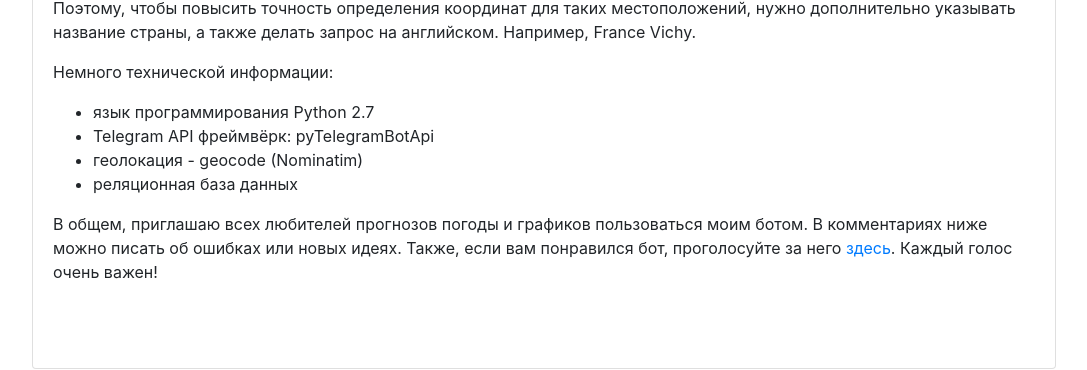
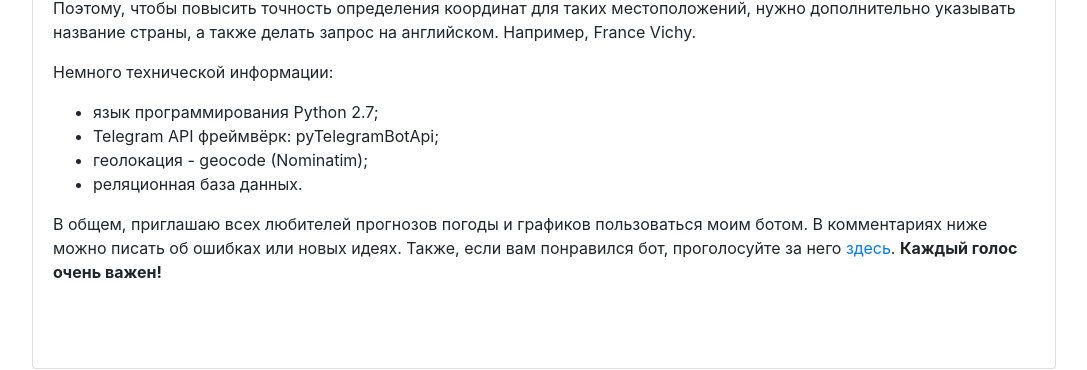
Before and after one commit to Gooman-rus/gooman-rus.github.io, a Jekyll site: the page built from _posts/2017-09-09-telegram-weather-bot.md, in a window 1280 px wide and 900 px high, scrolled down 1950 px. Shown: the part 506-876 px from the top of the window, without its empty margins (96-1183 px from the left). Built offline with Jekyll 4.4.1, drawn with Linux system fonts in a browser that asks for light colours; nearby versions of some CDN libraries; comment, search, counter and statistics services are not loaded.

```diff
--- a/_posts/2017-09-09-telegram-weather-bot.md
+++ b/_posts/2017-09-09-telegram-weather-bot.md
@@ -34,10 +34,10 @@ keywords: telegram, bot, chat, weather, forecast, прогноз, погоды,
 В мире много маленьких городов с одинаковыми названиями. Поэтому, чтобы повысить точность определения координат для таких местоположений, нужно дополнительно указывать название страны, а также делать запрос на английском. Например, France Vichy.
 
 Немного технической информации:
-- язык программирования Python 2.7
-- Telegram API фреймвёрк: pyTelegramBotApi
-- геолокация - geocode (Nominatim)
-- реляционная база данных
+- язык программирования Python 2.7;
+- Telegram API фреймвёрк: pyTelegramBotApi;
+- геолокация - geocode (Nominatim);
+- реляционная база данных.
 
 В общем, приглашаю всех любителей прогнозов погоды и графиков пользоваться моим ботом. В комментариях ниже можно писать об ошибках или новых идеях.
-Также, если вам понравился бот, проголосуйте за него <a href="https://storebot.me/bot/thelairbot" target="_blank" title="Прогноз погоды Telegram bot - рейтинг">здесь</a>. Каждый голос очень важен!
+Также, если вам понравился бот, проголосуйте за него <a href="https://storebot.me/bot/thelairbot" target="_blank" title="Прогноз погоды Telegram bot - рейтинг">здесь</a>. <b>Каждый голос очень важен!</b>
```
